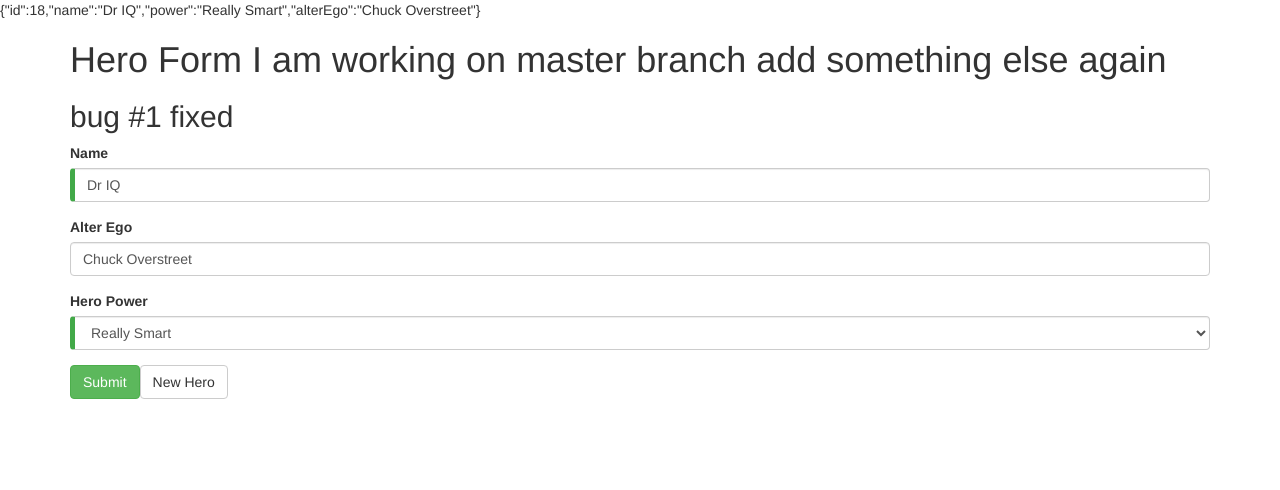
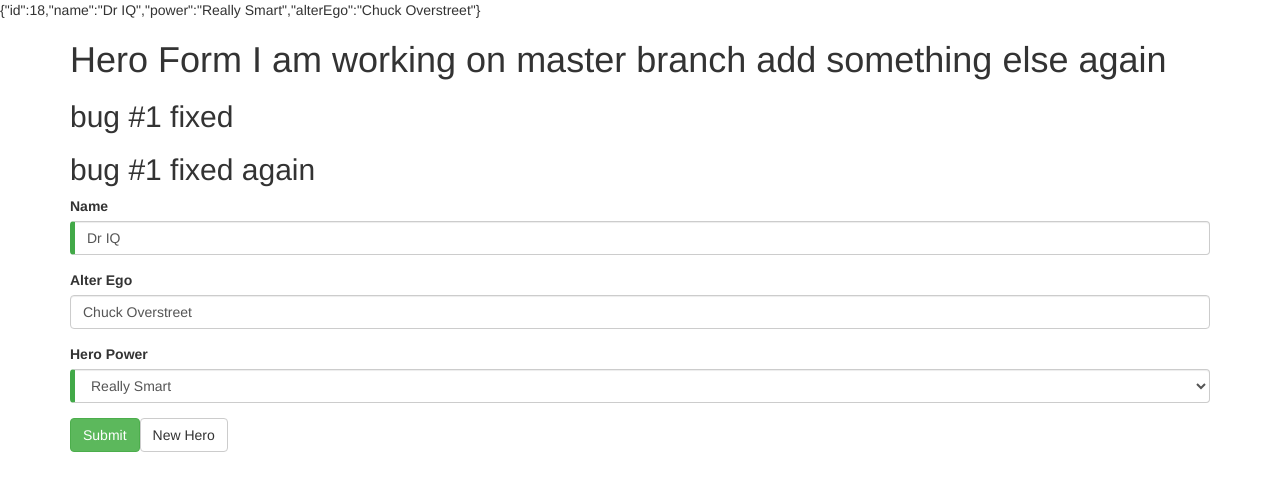
Before and after one commit to Susanxuf/angulartest01, an Angular app in the folder myform2/: page / in a window 1280 px wide. Shown: the top 490 px of the page. Built offline with nearby package versions, Linux system fonts and the light colour scheme.

Commit message:
bug #1 fixed again

```diff
--- a/myform2/src/app/hero-form/hero-form.component.html
+++ b/myform2/src/app/hero-form/hero-form.component.html
@@ -2,6 +2,7 @@
 <div class="container" [hidden]="submitted">
   <h1>Hero Form I am working on master branch add something else again</h1>
   <h2>bug #1 fixed</h2>
+  <h2>bug #1 fixed again</h2>
   <form (ngSubmit)="onSubmit()" #heroForm="ngForm">
     <div class="form-group">
       <label for="name">Name</label>
```
